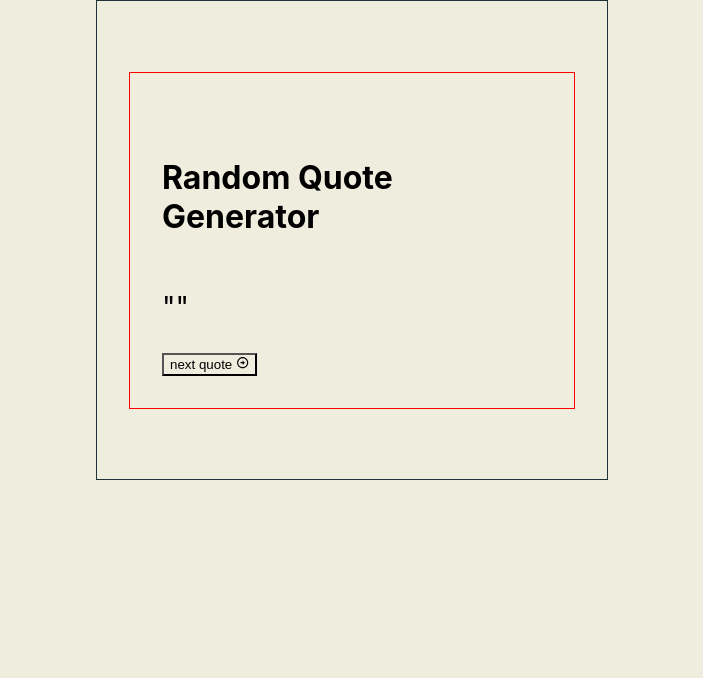
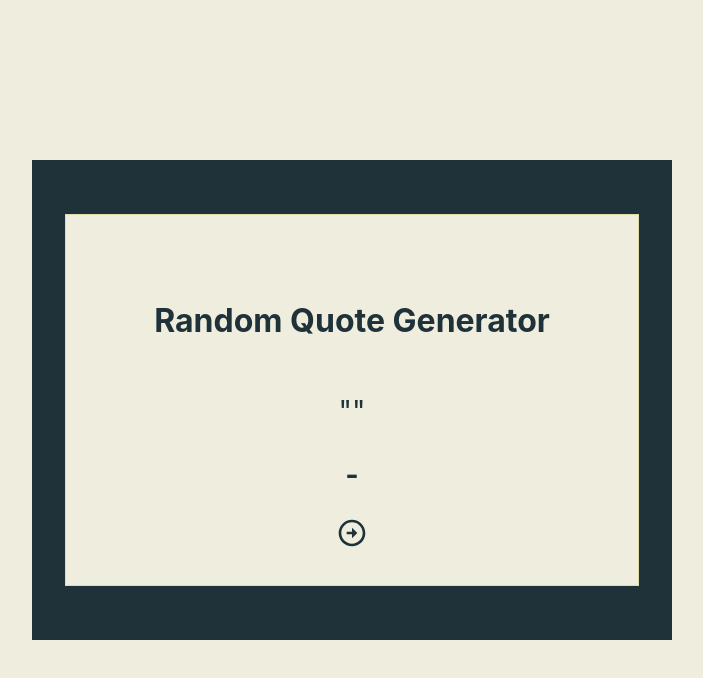
Before and after one commit to Jscorz/QuoteGenerator, a React (Create React App) app: page / in a window 1280 px wide. Shown: the top 678 px of the page, without its empty margins (288-991 px from the left). Built offline with nearby package versions, Linux system fonts and the light colour scheme; no server answers.

Commit message:
added basic styling for app

```diff
--- a/src/Components/Quote.js
+++ b/src/Components/Quote.js
@@ -41,14 +41,11 @@ const Quote = () => {
         <article className='card'>
           <div className='card_container'>
             <h1>Random Quote Generator</h1>
-            <h2>{quote.author}</h2>
             <p>"{quote.content}"</p>
-            <div className='btn-container'>
-              <button type='button' onClick={handleSubmit}>
-                next quote{' '}
-                <span>
-                  <BiRightArrowCircle />
-                </span>
+            <h2>-{quote.author}</h2>
+            <div className='btn_container'>
+              <button type='button' onClick={handleSubmit} className='btn'>
+                <BiRightArrowCircle className='icon' />
               </button>
             </div>
           </div>
@@ -73,32 +70,59 @@ const Wrapper = styled.section`
   }
 
   .card {
-    width: 40%;
+    width: 50%;
     min-height: 60vh;
     padding: 2rem;
+    margin: 20vh 0 20vh 0;
 
     display: flex;
+    align-items: center;
+    text-align: center;
 
     justify-content: center;
     align-items: space-between;
     flex-direction: column;
     border: 1px solid #203239;
+    background-color: #203239;
+
     &_container {
       min-width: 100%;
-      border: 1px solid red;
+      border: 1px solid #e0ddaa;
       padding: 2rem;
     }
   }
 
   h1 {
     font-size: 2rem;
+    color #203239;
   }
 
   h2 {
     font-size: 1.8rem;
+    color #203239;
   }
 
   p {
     font-size: 1.8rem;
+    color #203239;
+  }
+
+  .btn {
+    border: none;
+    cursor: pointer;
+  }
+
+  .btn_container {
+    display: flex;
+    flex-direction: row;
+    align-items: center;
+    justify-content: center;
+    border: none;
+  }
+
+  .icon {
+    font-size: 2rem;
+    color: #203239;
+    border: none;
   }
 `;
```
